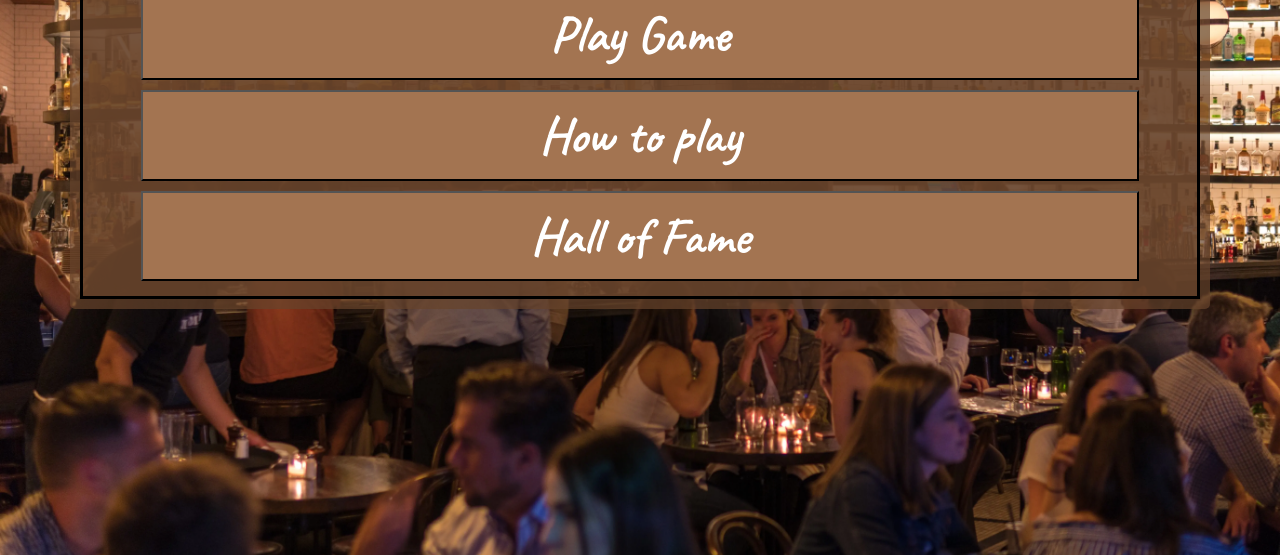
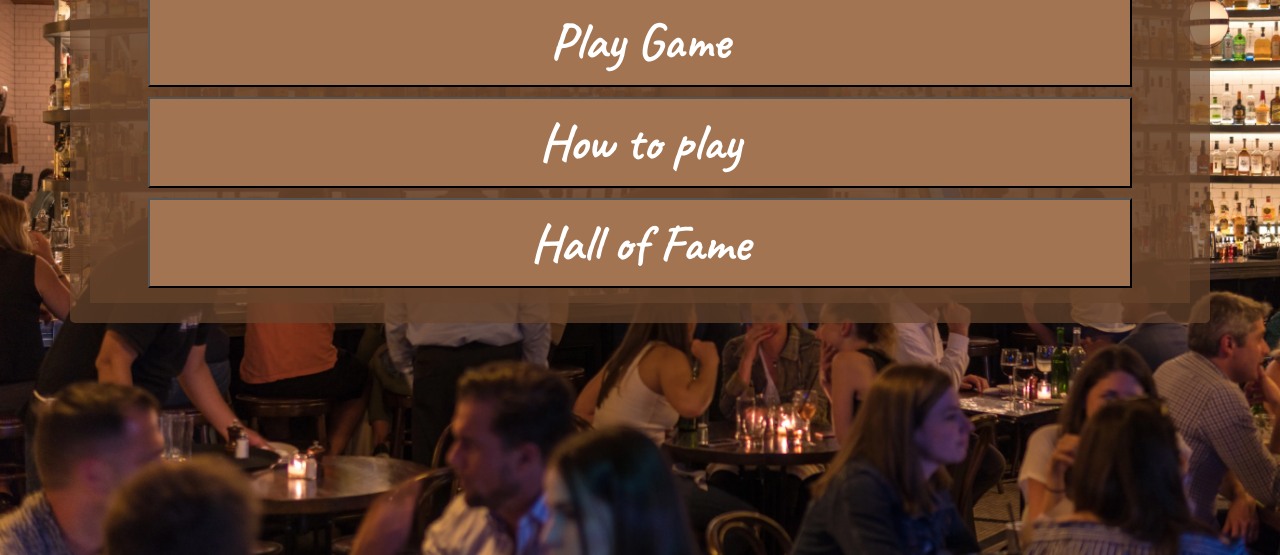
Before and after one commit to Dan-Matthews-23/the-ultimate-virtual-pub-quiz, a plain HTML site: page index.html in a window 1280 px wide. Shown: the part 245-800 px from the top of the page. Drawn offline with nearby package versions, Linux system fonts and the light colour scheme; no server answers.

Commit message:
UPDATED index.html, style.css to improve formatting of user screen

```diff
--- a/assets/css/style.css
+++ b/assets/css/style.css
@@ -42,7 +42,7 @@
 
 
 .user-screen-container {
-  border-color: #1D110F;
+
   /*background-color: #67442c;*/
   background-color: rgba(103, 68, 44, 0.7);
   /*opacity: 0.7;*/
@@ -51,7 +51,7 @@
   margin: auto auto auto auto;
   border-radius: 5px;
   border-color: yellow;
-  padding: 10px 10px 10px 10px;
+  padding: 20px 20px 20px 20px;
 
 }
 
--- a/index.html
+++ b/index.html
@@ -28,7 +28,7 @@
             <div class="col">
                <!--Start of user selection screen section-->
                <section class="user-section" id="user-selection-section">
-                  <div class="container user-screen with-borders">
+                  <div class="container user-screen">
                      <div class="row ">
                         <div class="col main-title align-center">
                            <h1>The Ultimate Pub Quiz</h1>
```
